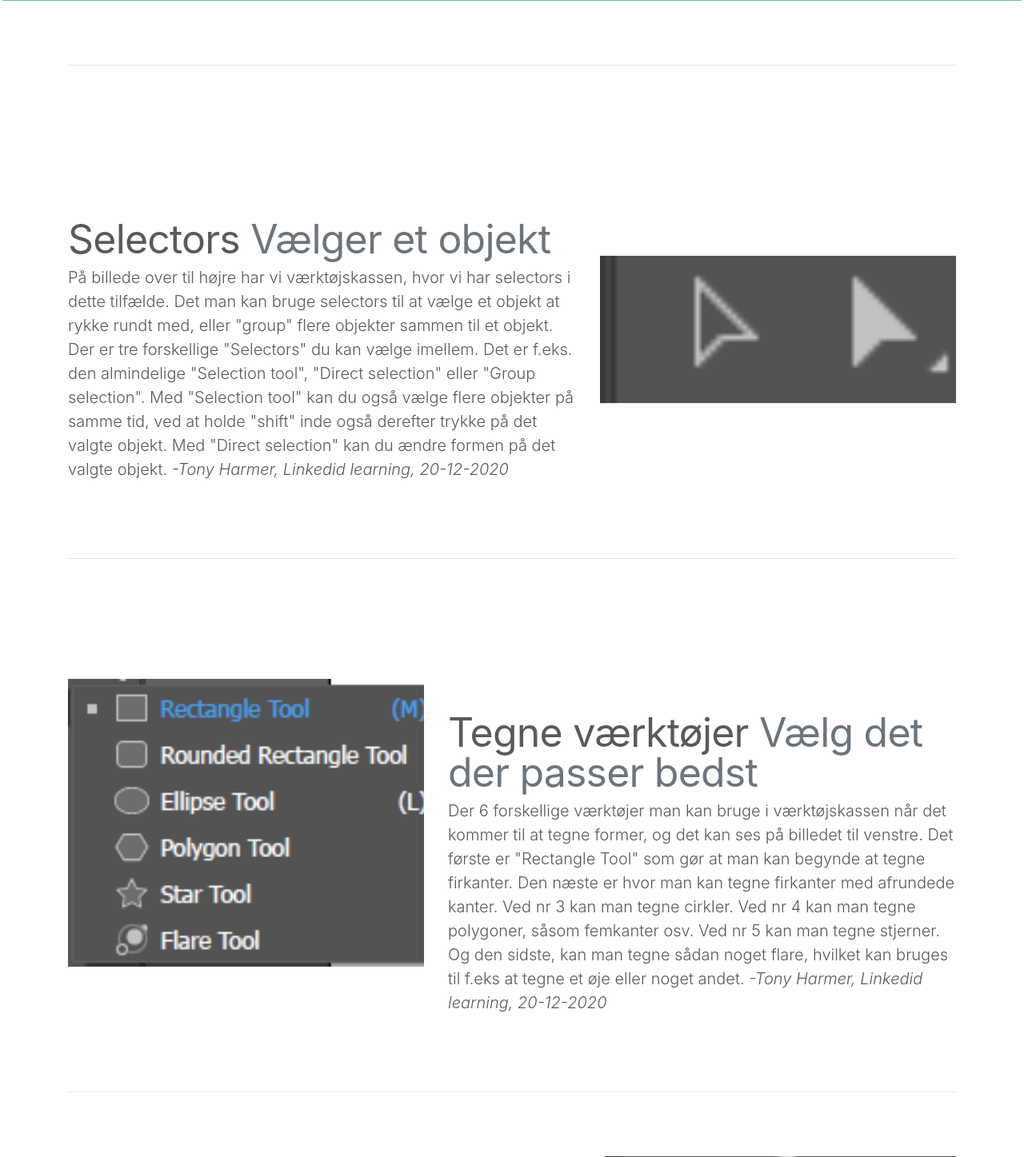
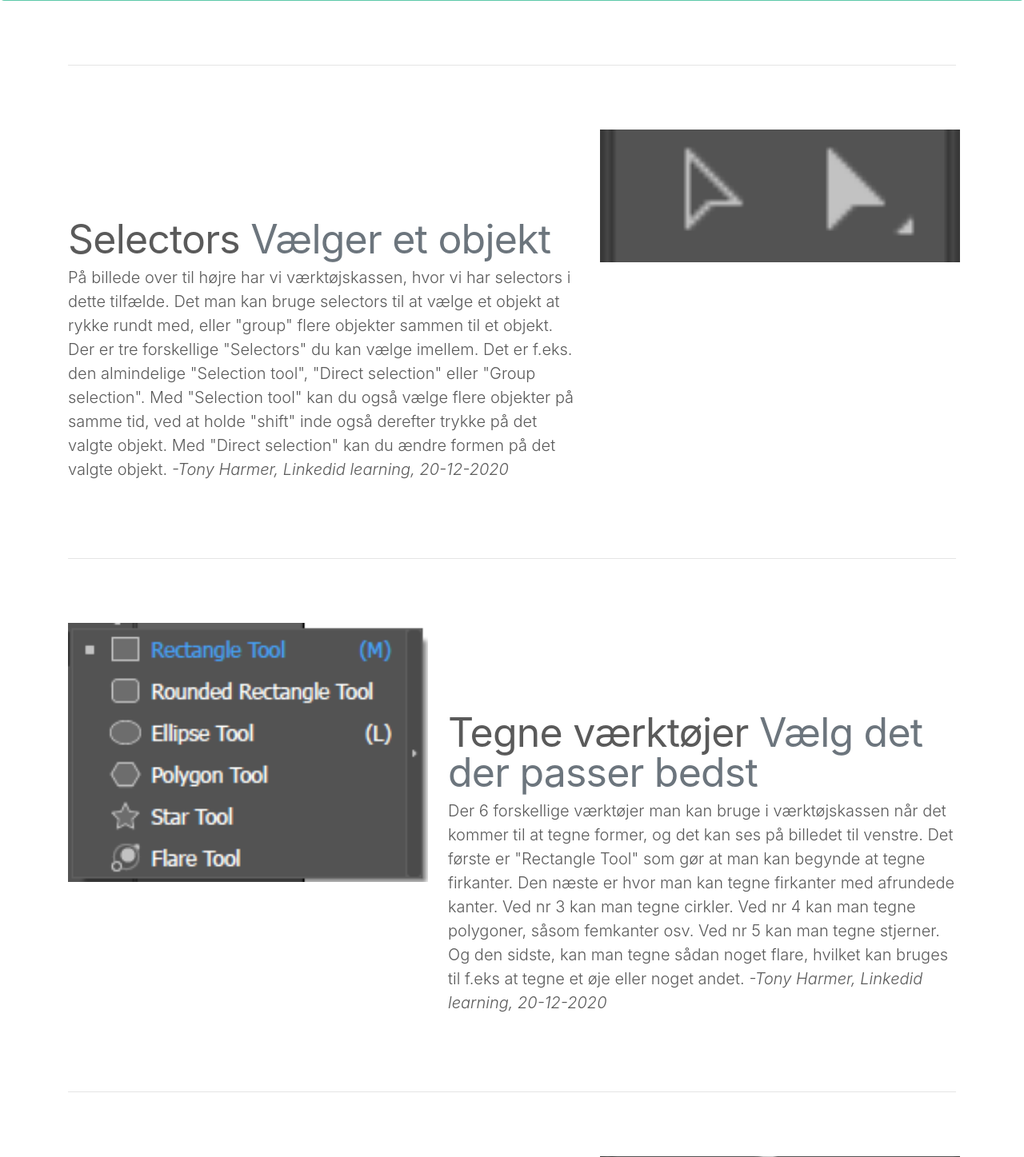
Before and after one commit to Jhm20P/L-ringsportfolio, a PHP site: page /illustrator.php in a window 1280 px wide. Shown: the part 285-1732 px from the top of the page at 80% size. Run offline with PHP 8.4, Linux system fonts and the light colour scheme; some libraries are stand-ins or nearby versions.

Commit message:
Update illustrator.php

```diff
--- a/lærings-portfolio/illustrator.php
+++ b/lærings-portfolio/illustrator.php
@@ -1,12 +1,13 @@
 <!doctype html>
-<html lang="en">
+<html lang="da">
   <head>
     <meta charset="utf-8">
     <meta name="viewport" content="width=device-width, initial-scale=1, shrink-to-fit=no">
     <meta name="description" content="">
-    <meta name="author" content="Mark Otto, Jacob Thornton, and Bootstrap contributors">
+    <meta name="author" content="Jonas Hawthorn Mikkelsen">
     <meta name="generator" content="Jekyll v4.1.1">
-    <title>Carousel Template · Bootstrap</title>
+    <link rel="icon" href="favicon.ico">
+    <title>Illustrator værktøjer</title>
 
     <link rel="canonical" href="https://getbootstrap.com/docs/4.5/examples/carousel/">
 
@@ -15,9 +16,11 @@
 
     <!-- Bootstrap core CSS -->
 <link href="assets/dist/css/bootstrap.min.css" rel="stylesheet">
+          <!-- EGEN CSS -->
 <link rel="stylesheet" href="underside.css">
 <link rel="stylesheet" href="bodyfix.css">
-
+<link rel="stylesheet" href="billede.css">
+  <!-- INTERN CSS -->
     <style>
       .bd-placeholder-img {
         font-size: 1.125rem;
@@ -37,10 +40,11 @@
     <!-- Custom styles for this template -->
     <link href="carousel.css" rel="stylesheet">
   </head>
+      <!-- MENU BAR -->
   <?php include("Menu.inc"); ?>
 
 <main role="main">
-
+    <!-- BANNER MED OVERSKRIFT OG UNDEROVERSKRIFT -->
   <section class="jumbotron text-center">
     <div class="container">
       <h1>Illustrator værktøjer</h1>
@@ -58,42 +62,41 @@
     <!-- START THE FEATURETTES -->
 
     <hr class="featurette-divider">
-
+    <!-- SELECTOR TOOL -->
     <div class="row featurette">
       <div class="col-md-7">
         <h2 class="featurette-heading">Selectors <span class="text-muted">Vælger et objekt</span></h2>
         <p class="lead">På billede over til højre har vi værktøjskassen, hvor vi har selectors i dette tilfælde. Det man kan bruge selectors til at vælge et objekt at rykke rundt med, eller "group" flere objekter sammen til et objekt. Der er tre forskellige "Selectors" du kan vælge imellem. Det er f.eks. den almindelige "Selection tool", "Direct selection" eller "Group selection". Med "Selection tool" kan du også vælge flere objekter på  samme tid, ved at holde "shift" inde også derefter trykke på det valgte objekt.  Med "Direct selection" kan du ændre formen på det valgte objekt. <cite> -Tony Harmer, Linkedid learning, 20-12-2020 </cite></p>
       </div>
       <div class="col-md-5">
-        <svg  class="bd-placeholder-img bd-placeholder-img-lg featurette-image img-fluid mx-auto" width="500" height="500" xmlns="http://www.w3.org/2000/svg" preserveAspectRatio="xMidYMid slice" focusable="false" role="img" aria-label="Placeholder: 500x500"><image href="select.png" height="500" width="500"/></svg>
+        <image src="select.png" height="auto" width="450"/>
       </div>
     </div>
-
+    <!-- SELECTOR TOOL SLUT -->
     <hr class="featurette-divider">
-
+    <!-- TEGNE VÆRKTØJ -->
     <div class="row featurette">
       <div class="col-md-7 order-md-2">
         <h2 class="featurette-heading">Tegne værktøjer <span class="text-muted">Vælg det der passer bedst</span></h2>
         <p class="lead">Der 6 forskellige værktøjer man kan bruge i værktøjskassen når det kommer til at tegne former, og det kan ses på billedet til venstre. Det første er "Rectangle Tool" som gør at man kan begynde at tegne firkanter. Den næste er hvor man kan tegne firkanter med afrundede kanter. Ved nr 3 kan man tegne cirkler. Ved nr 4 kan man tegne polygoner, såsom femkanter osv. Ved nr 5 kan man tegne stjerner. Og den sidste, kan man tegne sådan noget flare, hvilket kan bruges til f.eks at tegne et øje eller noget andet.<cite> -Tony Harmer, Linkedid learning, 20-12-2020 </cite></p>
       </div>
       <div class="col-md-5 order-md-1">
-        <svg  class="bd-placeholder-img bd-placeholder-img-lg featurette-image img-fluid mx-auto" width="500" height="500" xmlns="http://www.w3.org/2000/svg" preserveAspectRatio="xMidYMid slice" focusable="false" role="img" aria-label="Placeholder: 500x500"><image href="tegn.png" height="500" width="500"/></svg>
+        <image src="tegn.png" height="auto" width="450"/>
       </div>
     </div>
-
+    <!-- TEGNE VÆRKTØJ SLUT -->
     <hr class="featurette-divider">
-
+    <!-- FARVER -->
     <div class="row featurette">
       <div class="col-md-7">
         <h2 class="featurette-heading">Farver. <span class="text-muted">Giv dine objekter en identitet</span></h2>
         <p class="lead">Dette her værktøj som kan ses på billedet til højre,   bruger man til at skifte farve med. Man kan gå ind og vælge den farve man gerne vil, og man kan endda se "hexa" koden for den farve man har valgt sådan at man kan sætte den "hexa" kode ind i sin CSS</p>
       </div>
       <div class="col-md-5">
-        <svg  class="bd-placeholder-img bd-placeholder-img-lg featurette-image img-fluid mx-auto" width="500" height="500" xmlns="http://www.w3.org/2000/svg" preserveAspectRatio="xMidYMid slice" focusable="false" role="img" aria-label="Placeholder: 500x500"><image href="farve.png" height="500" width="500"/></svg>
+        <image src="farve.png" height="auto" width="450"/>
       </div>
     </div>
-
-
+    <!-- FARVER SLUT -->
     <hr class="featurette-divider">
 
     <!-- /END THE FEATURETTES -->
@@ -109,10 +112,11 @@
       <i class="fab fa-instagram footer-icon"></i>
       <i class="fas fa-envelope footer-icon"></i>
 
-    <p>© Copyright 2020 Jonas Hawthorn Mikkelsen</p>
+    <p class="copyright">© Copyright 2020 Jonas Hawthorn Mikkelsen</p>
   </div>
   </footer>
 </main>
+<!-- JAVASCRIPT BRUGT TIL ALLE UNDERSIDER -->
 <script src="https://code.jquery.com/jquery-3.5.1.slim.min.js" integrity="sha384-DfXdz2htPH0lsSSs5nCTpuj/zy4C+OGpamoFVy38MVBnE+IbbVYUew+OrCXaRkfj" crossorigin="anonymous"></script>
       <script>window.jQuery || document.write('<script src="assets/js/vendor/jquery.slim.min.js"><\/script>')</script><script src="assets/dist/js/bootstrap.bundle.min.js"></script>
 </html>
```
